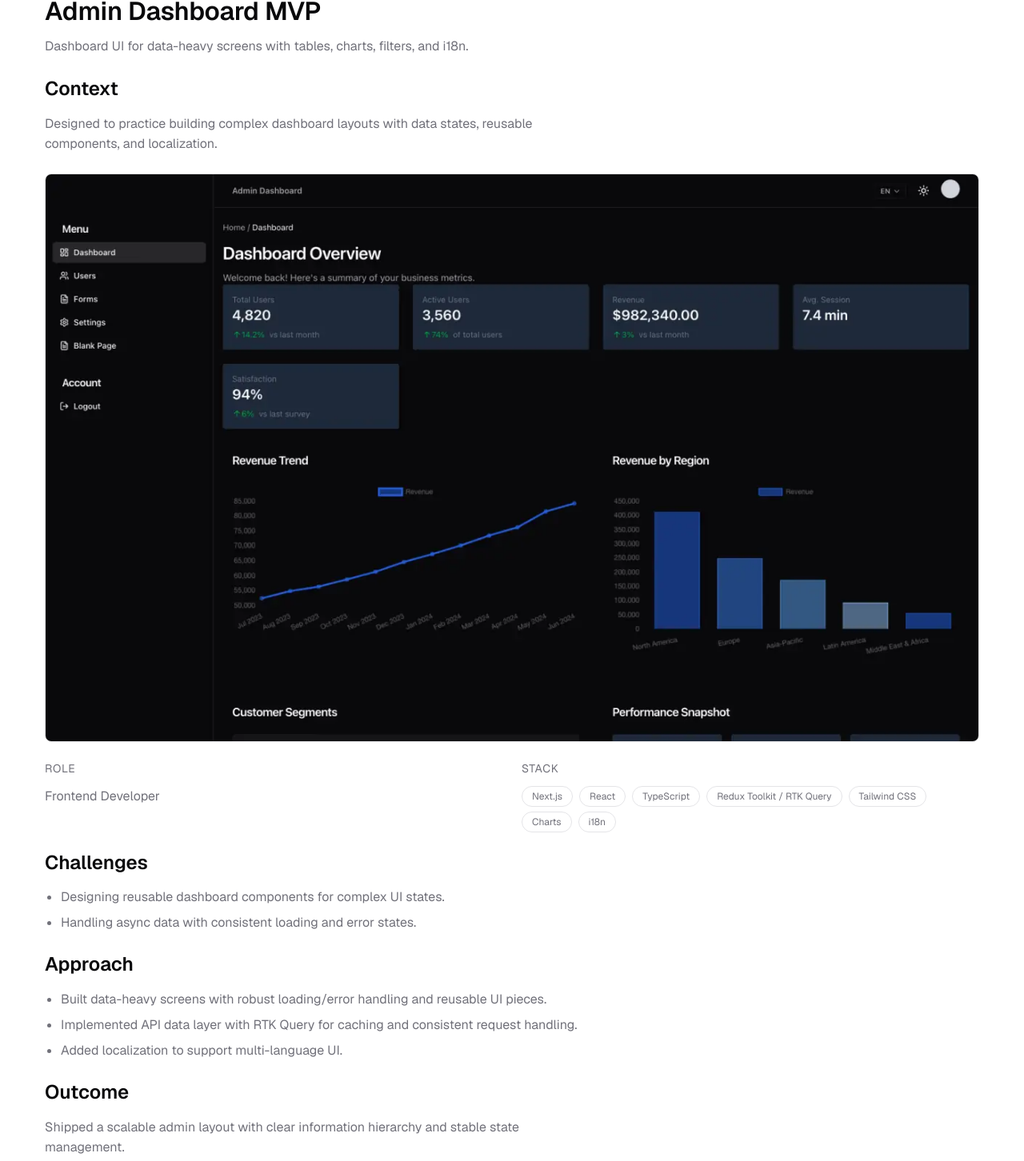
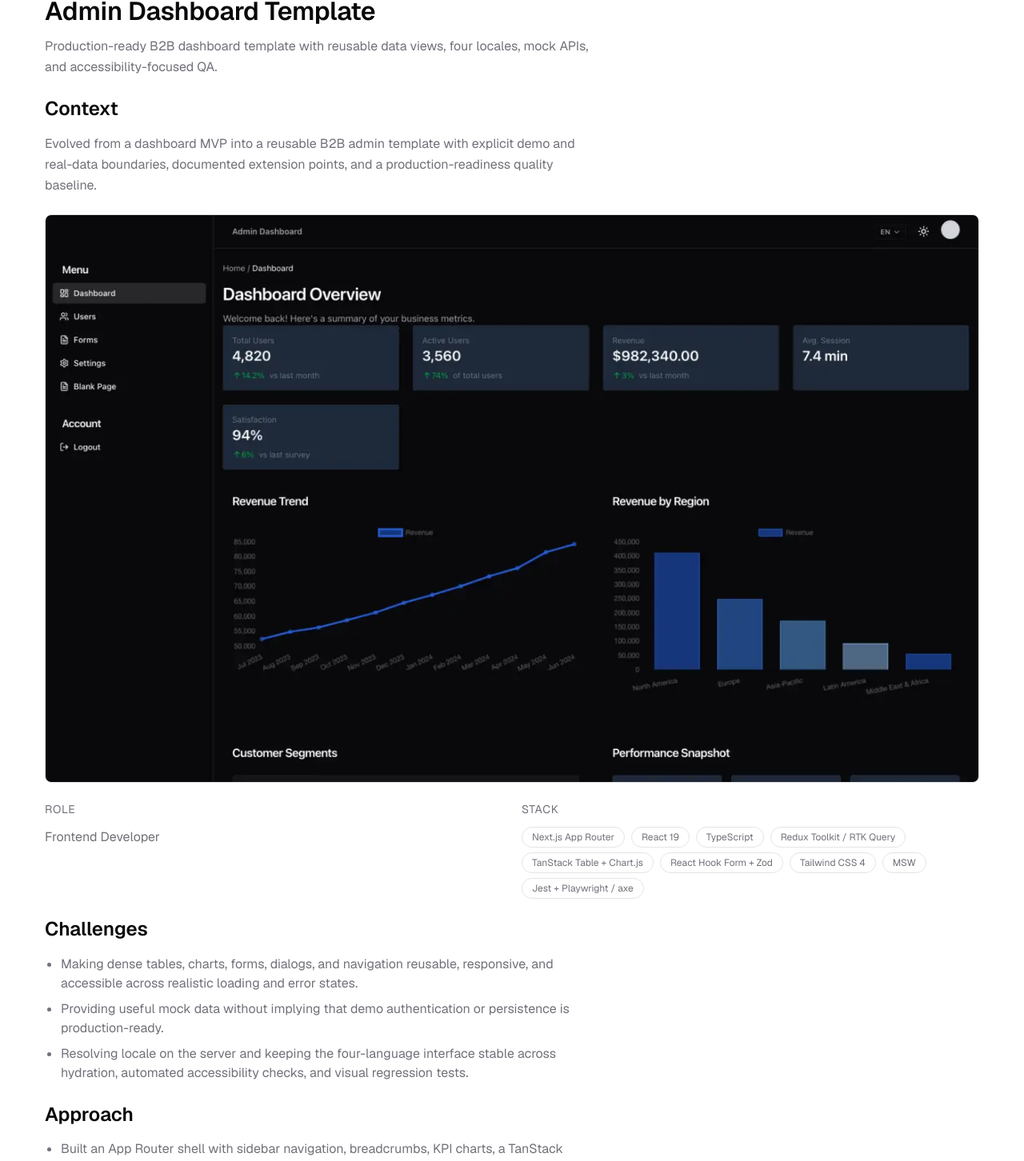
Before and after one commit to stupidkubik/my-website, a Next.js app: page /projects/admin-dashboard in a window 1280 px wide. Shown: the part 293-1745 px from the top of the page at 80% size. Built offline with nearby package versions, Linux system fonts and the light colour scheme; no server answers.

Commit message:
Refresh project case studies and portfolio metadata

```diff
--- a/src/data/project-case-studies.ts
+++ b/src/data/project-case-studies.ts
@@ -30,30 +30,30 @@ export type ProjectCaseStudy = ProjectListItem & ProjectCaseStudyContent;
 const caseStudyContentBySlug: Record<ProjectSlug, ProjectCaseStudyContent> = {
   "kanban-board": {
     context:
-      "Built as a collaboration-focused Kanban tool to explore real-time workflows, access control, and complex drag-and-drop interactions.",
+      "Built as a production-minded collaboration app to solve real-time synchronization, role-based access, and dense drag-and-drop workflows across boards, columns, and cards.",
     role: "Frontend Developer",
     stack: [
       "Next.js App Router",
-      "React",
+      "React 19",
       "TypeScript",
       "Redux Toolkit / RTK Query",
-      "Firebase Auth + Firestore",
+      "Firebase Auth + Firestore + Admin SDK",
       "dnd-kit",
-      "shadcn/ui",
-      "Vitest"
+      "Radix UI / shadcn/ui",
+      "Vitest + Cypress"
     ],
     challenges: [
-      "Managing complex drag-and-drop state across columns with real-time updates.",
-      "Keeping the UI responsive while syncing with Firestore listeners.",
-      "Defining roles and protecting operations for collaboration."
+      "Keeping Firestore listeners, the RTK Query cache, optimistic mutations, and drag-and-drop order consistent across clients.",
+      "Enforcing owner, editor, and viewer permissions across the interface, Firestore rules, and server-owned operations.",
+      "Evolving the data model for shared labels, multiple assignees, and legacy records without exposing credentials or letting tests write to production."
     ],
     approach: [
-      "Implemented boards/columns/cards CRUD with optimistic UI updates and Firestore listeners.",
-      "Added collaboration controls (owner/editor/viewer), email invites, and protected operations via Firebase Admin SDK.",
-      "Tested core logic with Vitest, including Firestore rules via emulator."
+      "Structured the codebase around boards, columns, cards, participants, and invites, with Firestore listeners feeding RTK Query caches and optimistic patches keeping interactions responsive.",
+      "Moved sensitive mutations into validated Next.js API routes backed by Firebase Admin, including atomic board creation, invite acceptance, role changes, and cascade deletes.",
+      "Added isolated Firebase emulator E2E, Firestore rules coverage, guarded production smoke tests, dry-run migrations, and keyboard and mobile accessibility refinements."
     ],
     outcome:
-      "Delivered a responsive, accessible board with a clear collaboration model and stable real-time sync.",
+      "Delivered a bilingual real-time workspace with role-based collaboration, resilient optimistic interactions, and a documented release and operations baseline.",
     media: {
       src: "/media/projects/kanban-board/cover.webp",
       alt: "Kanban board project screenshot with column layout and cards.",
@@ -68,33 +68,34 @@ const caseStudyContentBySlug: Record<ProjectSlug, ProjectCaseStudyContent> = {
   },
   "stripe-mini-app": {
     context:
-      "Created to validate a full checkout flow with Stripe, from catalog to payment confirmation and webhook handling.",
+      "Built Verdant Lane as an end-to-end e-commerce case study: Stripe is the catalog and payment source of truth, the browser owns a persistent cart, and Postgres records durable payment outcomes.",
     role: "Frontend Developer",
     stack: [
       "Next.js App Router",
-      "React",
+      "React 19",
       "TypeScript",
       "Stripe Checkout + Webhooks",
-      "Tailwind",
-      "shadcn/ui",
-      "Zod",
-      "Playwright",
-      "Vitest"
+      "Neon Postgres",
+      "Zustand",
+      "React Hook Form + Zod",
+      "Radix UI + CSS Modules",
+      "Vitest + Playwright"
     ],
     challenges: [
-      "Building a reliable checkout flow with server-side validation.",
-      "Handling payment events safely and surfacing status to users.",
-      "Maintaining SEO fundamentals in a small demo."
+      "Keeping the live Stripe catalog consistent between the storefront and Checkout without trusting browser-owned product, price, currency, or quantity data.",
+      "Authorizing receipt access, authenticating webhook events, and persisting order state safely across duplicate deliveries and retries.",
+      "Keeping builds and CI deterministic and secretless while still supporting a live Stripe-backed production deployment."
     ],
     approach: [
-      "Implemented checkout session creation with validation for price IDs, quantity limits, and promo codes.",
-      "Verified Stripe webhooks with signature verification and built a payment events timeline UI.",
-      "Added OG/canonical/sitemap/robots and E2E coverage with Playwright."
+      "Created one validated, cached catalog snapshot indexed by product, slug, and price, then revalidated every item, quantity, currency, redirect, and promotion before Checkout.",
+      "Protected receipts with a per-session HttpOnly proof, verified signed raw-body webhooks, and stored monotonic order state plus a unique fulfillment outbox record in Postgres.",
+      "Added typed environment profiles, redacted operational logging, CSP and HSTS headers, offline fixtures, least-privilege CI, and unit and browser coverage for critical flows."
     ],
-    outcome: "Completed an end-to-end payment flow demo with robust validation and testing.",
+    outcome:
+      "Shipped a live test-mode storefront covering discovery through Checkout and a protected itemized receipt, backed by durable payment state and production-minded security and delivery practices.",
     media: {
       src: "/media/projects/stripe-mini-app/cover.webp",
-      alt: "Stripe mini app screenshot with product list and checkout flow.",
+      alt: "Verdant Lane storefront screenshot with a product catalog and checkout flow.",
       width: 1280,
       height: 778
     },
@@ -106,28 +107,31 @@ const caseStudyContentBySlug: Record<ProjectSlug, ProjectCaseStudyContent> = {
   },
   "admin-dashboard": {
     context:
-      "Designed to practice building complex dashboard layouts with data states, reusable components, and localization.",
+      "Evolved from a dashboard MVP into a reusable B2B admin template with explicit demo and real-data boundaries, documented extension points, and a production-readiness quality baseline.",
     role: "Frontend Developer",
     stack: [
-      "Next.js",
-      "React",
+      "Next.js App Router",
+      "React 19",
       "TypeScript",
       "Redux Toolkit / RTK Query",
-      "Tailwind CSS",
-      "Charts",
-      "i18n"
+      "TanStack Table + Chart.js",
+      "React Hook Form + Zod",
+      "Tailwind CSS 4",
+      "MSW",
+      "Jest + Playwright / axe"
     ],
     challenges: [
-      "Designing reusable dashboard components for complex UI states.",
-      "Handling async data with consistent loading and error states."
+      "Making dense tables, charts, forms, dialogs, and navigation reusable, responsive, and accessible across realistic loading and error states.",
+      "Providing useful mock data without implying that demo authentication or persistence is production-ready.",
+      "Resolving locale on the server and keeping the four-language interface stable across hydration, automated accessibility checks, and visual regression tests."
     ],
     approach: [
-      "Built data-heavy screens with robust loading/error handling and reusable UI pieces.",
-      "Implemented API data layer with RTK Query for caching and consistent request handling.",
-      "Added localization to support multi-language UI."
+      "Built an App Router shell with sidebar navigation, breadcrumbs, KPI charts, a TanStack Table user-management flow, form patterns, settings, and mock authentication screens.",
+      "Combined RTK Query, validated API envelopes, route handlers, and MSW behind an explicit demo/real boundary that fails safely until real adapters are configured.",
+      "Added server-resolved locale handling for English, Spanish, French, and Russian, plus strict TypeScript, unit coverage, Playwright and axe checks, visual regression tests, and release smoke gates."
     ],
     outcome:
-      "Shipped a scalable admin layout with clear information hierarchy and stable state management.",
+      "Released a documented dashboard starter with clear customization paths, accessible data-heavy patterns, and repeatable quality gates for extending it toward a real product.",
     media: {
       src: "/media/projects/admin-dashboard/cover.webp",
       alt: "Admin dashboard screenshot with data table, charts, and filters.",
--- a/src/data/projects.ts
+++ b/src/data/projects.ts
@@ -22,10 +22,11 @@ export const projectsList = [
   {
     slug: "kanban-board",
     title: "Kanban Board App",
-    summary: "Real-time collaborative Kanban board with auth, roles, and drag-and-drop.",
+    summary:
+      "Real-time collaborative Kanban with role-based access, optimistic updates, labels, assignees, and drag-and-drop.",
     featured: true,
     stackPreview: ["Next.js", "TypeScript", "Firebase", "dnd-kit"],
-    demoNote: "Sign-in required; the live app does not include a public demo board.",
+    demoNote: "Sign in with Google or email; boards are private by default.",
     links: {
       demo: "https://kanban-board-app-ten-psi.vercel.app/",
       code: "https://github.com/stupidkubik/kanban-board-app"
@@ -33,10 +34,11 @@ export const projectsList = [
   },
   {
     slug: "stripe-mini-app",
-    title: "Stripe Mini App",
-    summary: "Compact e-commerce demo with Stripe Checkout, webhooks, and validation.",
+    title: "Verdant Lane",
+    summary:
+      "Production-minded storefront with a Stripe-backed catalog, persistent cart, protected receipts, and durable order processing.",
     featured: true,
-    stackPreview: ["Next.js", "TypeScript", "Stripe", "Zod"],
+    stackPreview: ["Next.js", "TypeScript", "Stripe", "Postgres"],
     demoNote: null,
     links: {
       demo: "https://stripe-mini-shop.vercel.app/",
@@ -45,10 +47,11 @@ export const projectsList = [
   },
   {
     slug: "admin-dashboard",
-    title: "Admin Dashboard MVP",
-    summary: "Dashboard UI for data-heavy screens with tables, charts, filters, and i18n.",
+    title: "Admin Dashboard Template",
+    summary:
+      "Production-ready B2B dashboard template with reusable data views, four locales, mock APIs, and accessibility-focused QA.",
     featured: true,
-    stackPreview: ["Next.js", "TypeScript", "RTK Query", "i18n"],
+    stackPreview: ["Next.js", "TypeScript", "RTK Query", "TanStack Table"],
     demoNote: null,
     links: {
       demo: "https://admin-dashboard-mvp-three.vercel.app/",
--- a/src/pages/resume.tsx
+++ b/src/pages/resume.tsx
@@ -154,19 +154,19 @@ export default function Resume() {
                   <h2 className="text-h3 font-semibold">Personal Projects</h2>
                   <BulletList>
                     <li>
-                      <strong>Kanban Board</strong> (Next.js, React, TypeScript, Redux Toolkit, Firebase,
-                      dnd-kit, Vitest): real-time collaborative Kanban with auth, roles, and drag-and-drop.
-                      Leveraged AI-assisted development workflows to speed up routine delivery.
+                      <strong>Kanban Board</strong> (Next.js, TypeScript, RTK Query, Firebase, dnd-kit,
+                      Vitest/Cypress): bilingual real-time workspace with role-based collaboration, optimistic
+                      updates, labels, multiple assignees, and isolated emulator E2E.
                     </li>
                     <li>
-                      <strong>Stripe E-commerce</strong> (Next.js, TypeScript, Stripe, Tailwind, shadcn/ui,
-                      Zod, Playwright/Vitest): Stripe-powered catalog with cart and checkout-to-success flow.
-                      Added Zod validation and automated tests.
+                      <strong>Verdant Lane</strong> (Next.js, TypeScript, Stripe, Postgres, Zustand,
+                      Zod, Playwright/Vitest): live test-mode storefront with a Stripe-backed catalog,
+                      persistent cart, protected receipts, signed webhooks, and idempotent order processing.
                     </li>
                     <li>
-                      <strong>Admin Dashboard MVP</strong> (Next.js, React, TypeScript, RTK Query, Tailwind,
-                      Charts, i18n): MVP focused on complex UI states (tables, charts, filters, i18n) with
-                      reusable UI components.
+                      <strong>Admin Dashboard Template</strong> (Next.js, TypeScript, RTK Query, TanStack Table,
+                      Tailwind, MSW, Playwright/axe): reusable B2B dashboard template with charts, data
+                      tables, form patterns, four locales, mock API boundaries, and accessibility-focused QA.
                     </li>
                   </BulletList>
                 </Stack>
```
Also changed, not shown: src/pages/projects/index.tsx (+4 -4 lines).
